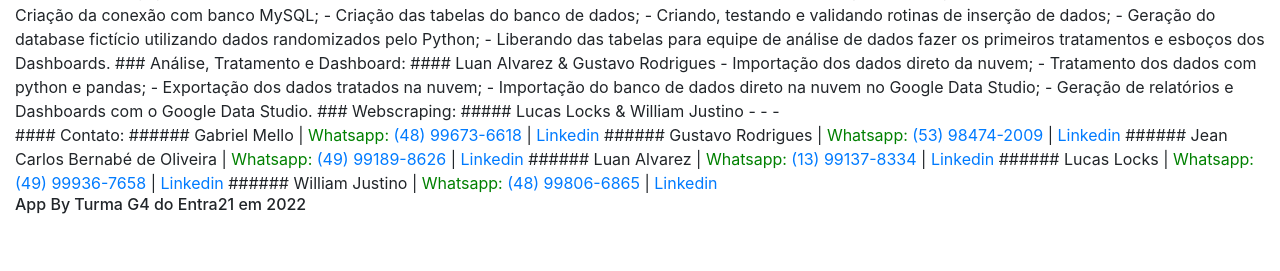
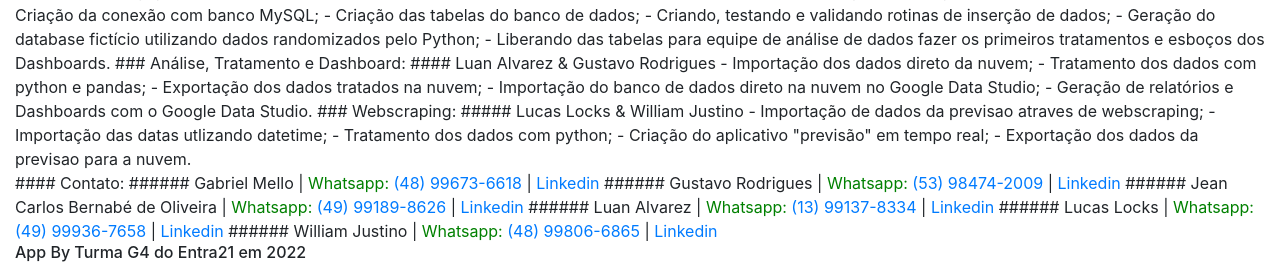
Before and after one commit to Alvrzz/DataPark, a Django app: page / in a window 1280 px wide. Shown: the part 575-846 px from the top of the page. Before the commit the page ends 789 px from the top, so only its background shows below. Run offline with Django 4.2, Linux system fonts and the light colour scheme; the visitor is signed in with stand-in values (Sample User, id 1); some libraries are stand-ins or nearby versions.

Commit message:
Adicionado as funcoes realizadas pelo William Justino & Lucas Locks

```diff
--- a/django/app1/templates/index.html
+++ b/django/app1/templates/index.html
@@ -46,9 +46,13 @@
 <md-block>
 ### Webscraping:
 ##### Lucas Locks & William Justino
--
--
--
+
+- Importação de dados da previsao atraves de webscraping;
+- Importação das datas utlizando datetime;
+- Tratamento dos dados com python;
+- Criação do aplicativo "previsão" em tempo real;
+- Exportação dos dados da previsao para a nuvem.
+
 </md-block>
 
 
```
